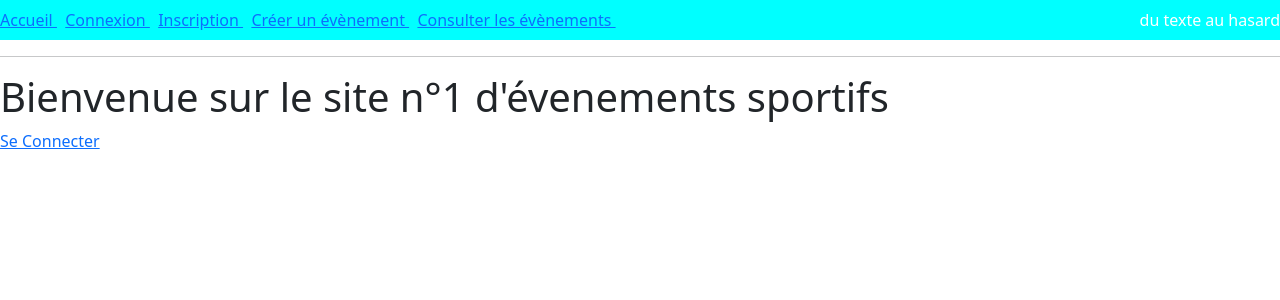
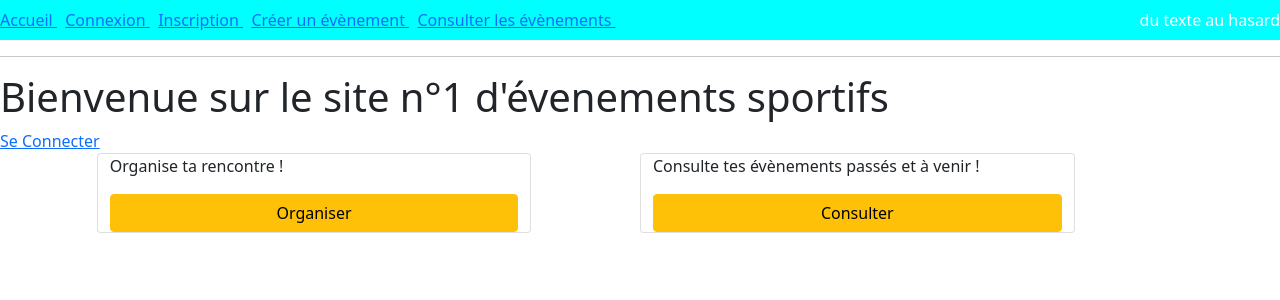
Before and after one commit to M0urad/ProjetSport, an Angular app in the folder Angular/: page /home in a window 1280 px wide. Shown: the top 300 px of the page. Built offline with nearby package versions, Linux system fonts and the light colour scheme.

Commit message:
ajout boutons dans l'accueil et retour dans list

```diff
--- a/Angular/src/app/home/home.component.html
+++ b/Angular/src/app/home/home.component.html
@@ -4,16 +4,20 @@
   <a [routerLink]="['/login']" routerLinkActive="active"> Se Connecter</a>
 </div>
 
-<div>
+<div class="row">
+  <div class="card offset-1 col-4">
+    <p class="card-text">Organise ta rencontre !</p>
     <a
-    class="badge badge-success"
+      class="btn btn-warning"
       [routerLink]="['/creationEvent']"
       routerLinkActive="active"
     >
-    Organise ta rencontre !</a
+      Organiser</a
     >
   </div>
 
-<div>
-  <a class="badge badge-info"> Consulte tes rencontres </a>
+  <div class="card offset-1 col-4">
+    <p class="card-text">Consulte tes évènements passés et à venir !</p>
+    <a class="btn btn-warning"> Consulter </a>
   </div>
+</div>
--- a/Angular/src/app/list-event/list-event.component.html
+++ b/Angular/src/app/list-event/list-event.component.html
@@ -20,3 +20,13 @@
     <td></td>
   </tr>
 </table>
+
+<div>
+  <a
+    [routerLink]="['/home']"
+    routerLinkActive="active"
+    class="btn btn-outline-primary"
+  >
+    Retour</a
+  >
+</div>
```
Lines whose indentation alone changed are shown as unchanged.
